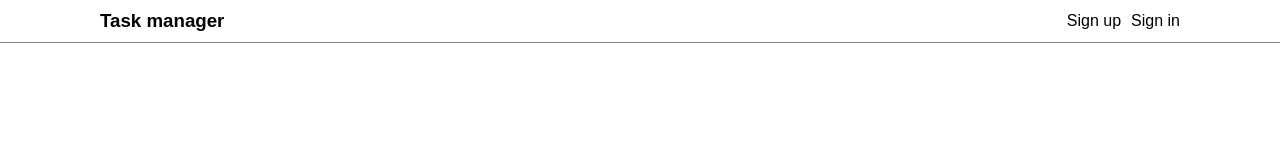
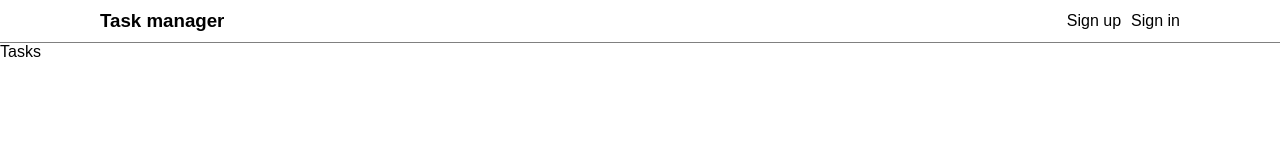
Before and after one commit to IrvingWash/fs-task-manager-client, a React app: page / in a window 1280 px wide. Shown: the top 160 px of the page. Built offline with nearby package versions, Linux system fonts and the light colour scheme.

Commit message:
begin implementing tasks page

```diff
--- a/src/app.tsx
+++ b/src/app.tsx
@@ -11,6 +11,7 @@ import { ApiTransport } from './api/api-transport';
 import { Header } from './components/header/header';
 import { SignInPage } from './pages/auth-pages/sign-in-page';
 import { SignUpPage } from './pages/auth-pages/sign-up-page';
+import { TasksPage } from './pages/tasks-page/tasks-page';
 
 interface AppState {
 	username: string | null;
@@ -37,6 +38,7 @@ export class App extends React.Component<Record<string, never>, AppState> {
 				/>
 
 				<Routes>
+					<Route path='/' element={ <TasksPage /> } />
 					<Route path='/signup' element={
 						<SignUpPage
 							signUp={ this._apiTransport.signUp }
--- /dev/null
+++ b/src/components/task/task.tsx
@@ -0,0 +1,5 @@
+import React from 'react';
+
+export function Task(): JSX.Element {
+	return <div></div>;
+}
--- /dev/null
+++ b/src/pages/tasks-page/tasks-page.tsx
@@ -0,0 +1,9 @@
+import React from 'react';
+
+export function TasksPage(): JSX.Element {
+	return (
+		<main>
+			Tasks
+		</main>
+	);
+}
```
